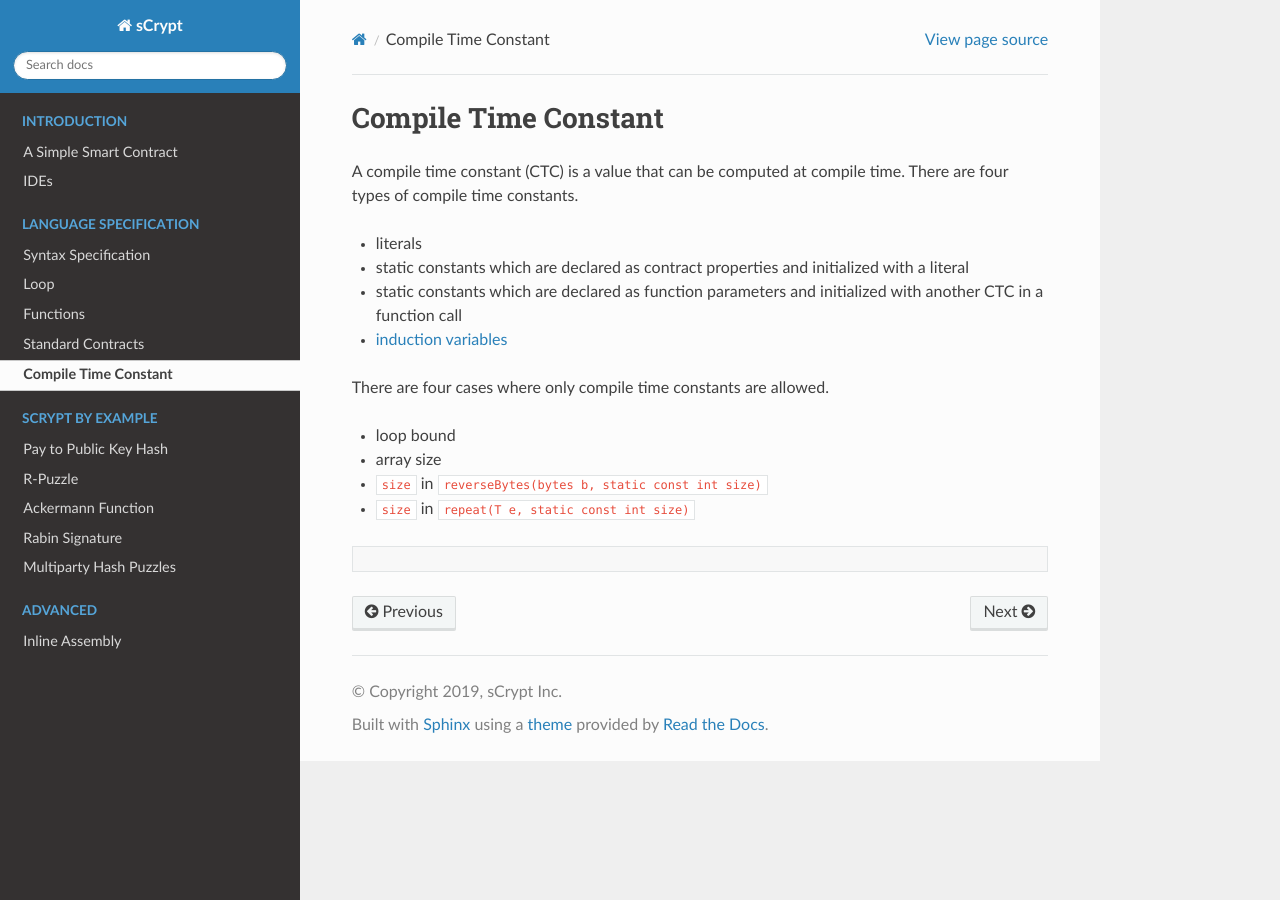
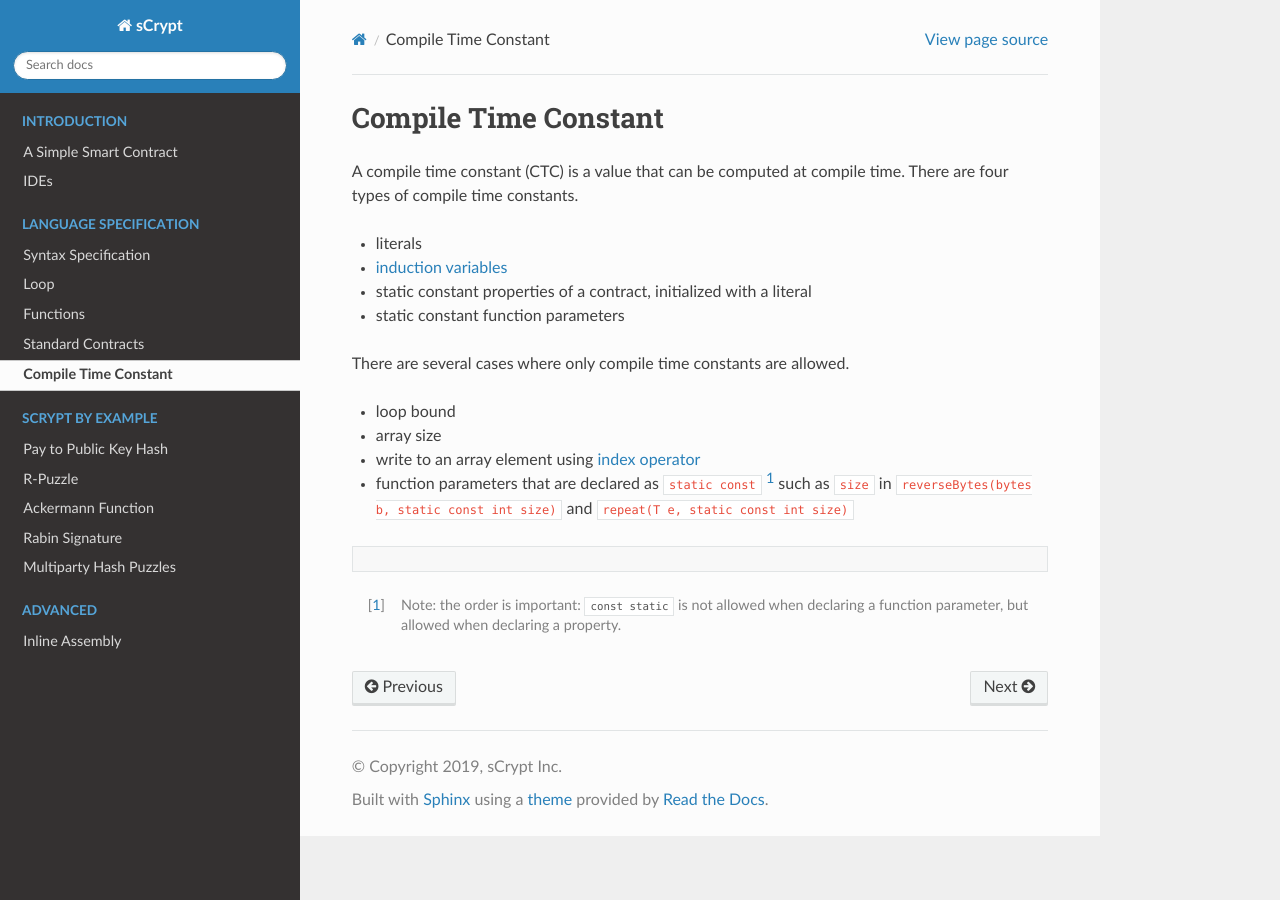
Before and after one commit to sCrypt-Inc/specification, a Sphinx documentation site: the page built from docs/ctc.rst, in a window 1280 px wide. Built offline with Sphinx 7.4.7 and the Read the Docs theme 2.0.0, drawn with Linux system fonts in a browser that asks for light colours.

Commit message:
update ctc

```diff
--- a/docs/ctc.rst
+++ b/docs/ctc.rst
@@ -6,16 +6,16 @@ Compile Time Constant
 A compile time constant (CTC) is a value that can be computed at compile time. There are four types of compile time constants.
 
 * literals
-* static constants which are declared as contract properties and initialized with a literal
-* static constants which are declared as function parameters and initialized with another CTC in a function call
 * :ref:`induction variables<induction-var-label>`
+* static constant properties of a contract, initialized with a literal
+* static constant function parameters
 
-There are four cases where only compile time constants are allowed.
+There are several cases where only compile time constants are allowed.
 
 * loop bound
 * array size
-* ``size`` in ``reverseBytes(bytes b, static const int size)``
-* ``size`` in ``repeat(T e, static const int size)``
+* write to an array element using :ref:`index operator<array-index-label>`
+* function parameters that are declared as ``static const`` [#]_ such as ``size`` in ``reverseBytes(bytes b, static const int size)`` and ``repeat(T e, static const int size)``
 
 .. code-block:: solidity
 
@@ -53,3 +53,5 @@ There are four cases where only compile time constants are allowed.
             require(y == 1);
         }
     }
+
+.. [#] Note: the order is important: ``const static`` is not allowed when declaring a function parameter, but allowed when declaring a property.
--- a/docs/syntax.rst
+++ b/docs/syntax.rst
@@ -79,7 +79,7 @@ An array is a fixed-size list of values of the same basic type.
         int[] e = [1, 4, 2];  // e is of type int[3]
         int[][] f = [[11, 12, 13], [21, 22, 23]]; // f is of type int[2][3]
 
-* **Initialize/set an array to the same value** - Function ``T[size] repeat(T e, int size)`` returns an array with all ``size`` elements set to ``e``, where T can be any type.
+* **Initialize/set an array to the same value** - Function ``T[size] repeat(T e, static const int size)`` returns an array with all ``size`` elements set to ``e``, where T can be any type.
   Note ``size`` must be a :ref:`compile time constant<ctc-label>`.
 
     .. code-block:: solidity
@@ -92,6 +92,7 @@ An array is a fixed-size list of values of the same basic type.
         // set all flags to be false
         flags = repeat(false, 4);
 
+.. _array-index-label:
 
 * **Index Operator** - index starting from 0. Out of bound access fails contract execution immediately.
 
@@ -107,6 +108,9 @@ An array is a fixed-size list of values of the same basic type.
         d = arr2D[idx][1];
         // variable index is disallowed when writing into an array
         a[idx] = 2;
+        // only a compile-time constant (CTC) can be used as an index when writing
+        a[2] = 2;
+        a[N] = 3; // N is a CTC
         // assign to an array variable
         a = arr2D[1];
         // b is a new copy and the same as a
```
Also changed, not shown: docs/functions.rst (+1 -6 lines).
